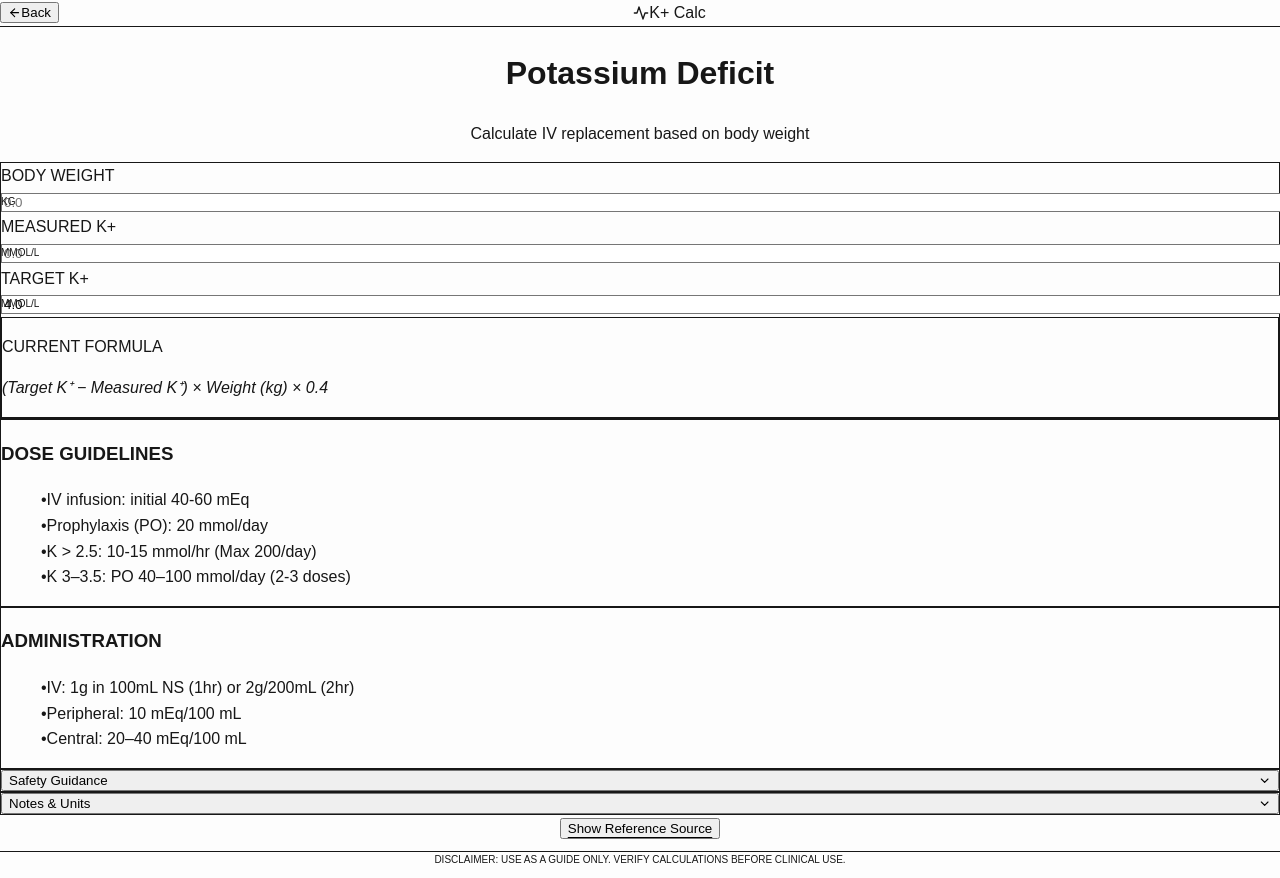
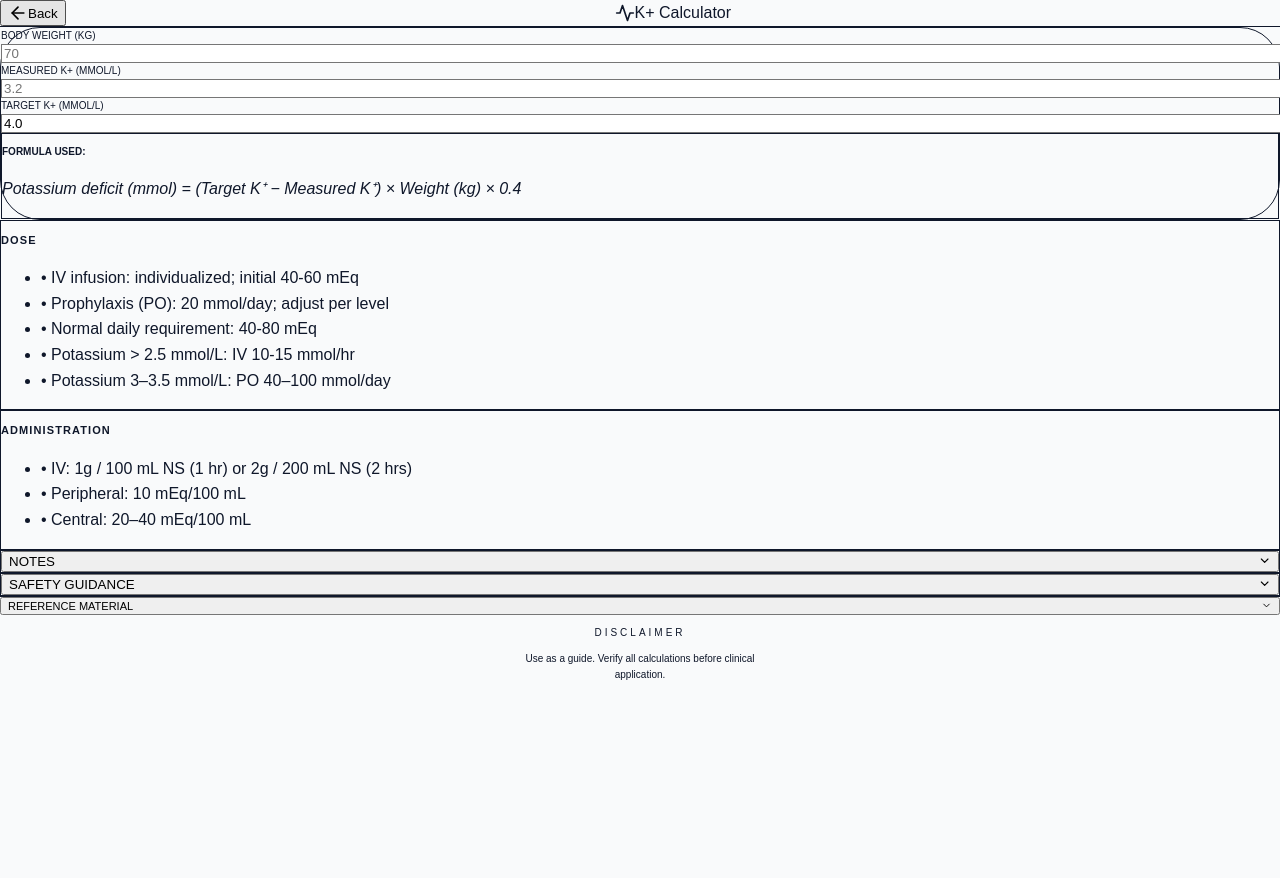
Before and after one commit to Jiahui-hub/HCTM-calculators, a Next.js app: page /calculators/potassium in a window 1280 px wide. After the commit the page ends 800 px from the top, so only its background shows below. Built offline with nearby package versions, Linux system fonts and the light colour scheme.

Commit message:
update app/calculators/potassium/page.tsx

```diff
--- a/app/calculators/potassium/page.tsx
+++ b/app/calculators/potassium/page.tsx
@@ -1,4 +1,4 @@
-"use client";
+"use client"; // MUST be first line
 
 import React, { useState } from "react";
 import { useRouter } from "next/navigation";
@@ -6,19 +6,23 @@ import { FiChevronDown, FiChevronUp, FiArrowLeft, FiActivity, FiAlertCircle } fr
 
 export default function PotassiumCalculator() {
   const router = useRouter();
+
+  // --- STATE (Original) ---
   const [weight, setWeight] = useState("");
   const [currentK, setCurrentK] = useState("");
   const [targetK, setTargetK] = useState("4.0");
   const [openRef, setOpenRef] = useState(false);
 
-  // --- Logic (KEPT EXACTLY AS PROVIDED) ---
-  const deficit = weight && currentK && targetK
+  // --- CALCULATIONS (Original Content & Logic) ---
+  const deficit =
+    weight && currentK && targetK
       ? (Number(targetK) - Number(currentK)) * Number(weight) * 0.4
       : 0;
 
   const mmolPer10ML = 13.41;
   const vialML = 10;
   const mmolPerML = mmolPer10ML / vialML;
+
   const volumeML = deficit > 0 ? deficit / mmolPerML : 0;
 
   let suggestedVials = 0;
@@ -32,200 +36,211 @@ export default function PotassiumCalculator() {
     else suggestedVials = Math.ceil(volumeML / vialML);
   }
 
+  // --- WARNING LOGIC (Original Content) ---
   let potassiumWarning = "";
   let warningColor = "";
+
   const k = Number(currentK);
   if (k > 0) {
     if (k < 2.5) {
       potassiumWarning = "Severe hypokalaemia (<2.5 mmol/L). Continuous ECG monitoring required.";
-      warningColor = "bg-red-50 border-red-200 text-red-800";
+      warningColor = "bg-red-50 text-red-700 border-red-100";
     } else if (k < 3.0) {
       potassiumWarning = "Moderate hypokalaemia (2.5–3.0 mmol/L). IV replacement with close monitoring.";
-      warningColor = "bg-orange-50 border-orange-200 text-orange-800";
+      warningColor = "bg-orange-50 text-orange-700 border-orange-100";
     } else if (k < 3.5) {
       potassiumWarning = "Mild hypokalaemia (3.0–3.5 mmol/L). Oral replacement preferred.";
-      warningColor = "bg-amber-50 border-amber-200 text-amber-800";
+      warningColor = "bg-amber-50 text-amber-700 border-amber-100";
     }
   }
 
   return (
-    <div className="min-h-screen bg-[#FDFDFD] text-slate-900 font-sans pb-10">
+    <div className="min-h-screen bg-[#F9FAFB] text-slate-900 font-sans pb-12">
+      {/* Light Theme Global Styles */}
       <style jsx global>{`
-        body { background-color: #FDFDFD !important; }
-        input[type='number']::-webkit-inner-spin-button { display: none; }
+        body { background-color: #F9FAFB !important; color: #0f172a !important; }
+        input::-webkit-outer-spin-button, input::-webkit-inner-spin-button { -webkit-appearance: none; margin: 0; }
       `}</style>
 
-      {/* Modern Header */}
-      <nav className="sticky top-0 z-50 bg-white/90 backdrop-blur-md border-b border-slate-100 px-4 py-4">
-        <div className="max-w-3xl mx-auto flex items-center justify-between">
-          <button onClick={() => router.back()} className="flex items-center gap-2 text-indigo-600 font-medium hover:opacity-70 transition">
-            <FiArrowLeft /> <span>Back</span>
+      {/* Modern Top Navigation */}
+      <nav className="sticky top-0 z-50 bg-white/80 backdrop-blur-md border-b border-slate-200 px-4 py-4">
+        <div className="max-w-2xl mx-auto flex items-center justify-between">
+          <button
+            onClick={() => router.back()}
+            className="flex items-center gap-2 text-indigo-600 font-semibold hover:opacity-70 transition-all active:scale-95"
+          >
+            <FiArrowLeft size={20} />
+            <span>Back</span>
           </button>
-          <div className="flex items-center gap-2 font-bold text-slate-800">
-            <FiActivity className="text-indigo-600" />
-            <span>K+ Calc</span>
+          <div className="flex items-center gap-2">
+            <FiActivity className="text-indigo-600" size={20} />
+            <span className="font-bold tracking-tight">K+ Calculator</span>
           </div>
-          <div className="w-10" />
+          <div className="w-12" />
         </div>
       </nav>
 
-      <main className="max-w-3xl mx-auto px-4 pt-8 space-y-6">
-        <header className="text-center space-y-2">
-          <h1 className="text-3xl font-extrabold tracking-tight text-slate-900">Potassium Deficit</h1>
-          <p className="text-slate-500 text-sm">Calculate IV replacement based on body weight</p>
-        </header>
+      <main className="max-w-2xl mx-auto px-5 pt-8 space-y-6">
 
         {/* Input Card */}
-        <section className="bg-white rounded-3xl border border-slate-200 shadow-sm p-6 md:p-8">
+        <section className="bg-white rounded-[2.5rem] border border-slate-200 shadow-sm p-8 space-y-6 transition-all">
           <div className="grid grid-cols-1 md:grid-cols-3 gap-6">
-            <InputGroup label="Body Weight" unit="kg" value={weight} setValue={setWeight} />
-            <InputGroup label="Measured K+" unit="mmol/L" value={currentK} setValue={setCurrentK} />
-            <InputGroup label="Target K+" unit="mmol/L" value={targetK} setValue={setTargetK} />
+            <InputGroup label="Body weight (kg)" value={weight} setValue={setWeight} placeholder="70" />
+            <InputGroup label="Measured K+ (mmol/L)" value={currentK} setValue={setCurrentK} placeholder="3.2" />
+            <InputGroup label="Target K+ (mmol/L)" value={targetK} setValue={setTargetK} placeholder="4.0" />
           </div>
 
-          <div className="mt-8 p-4 bg-indigo-50/50 rounded-2xl border border-indigo-100">
-             <p className="text-xs font-semibold text-indigo-900 uppercase tracking-wider mb-1">Current Formula</p>
-             <p className="text-sm text-indigo-700 italic">(Target K⁺ − Measured K⁺) × Weight (kg) × 0.4</p>
+          <div className="bg-slate-50 rounded-2xl p-4 border border-slate-100">
+            <h3 className="text-[10px] font-bold text-slate-400 uppercase tracking-widest mb-1">Formula used:</h3>
+            <p className="text-sm font-medium text-slate-700 italic">
+              Potassium deficit (mmol) = (Target K⁺ − Measured K⁺) × Weight (kg) × 0.4
+            </p>
           </div>
         </section>
 
-        {/* Dynamic Warning Alert */}
+        {/* Original Warnings */}
         {potassiumWarning && (
           <div className={`flex gap-3 p-4 rounded-2xl border animate-in fade-in slide-in-from-top-2 ${warningColor}`}>
-            <FiAlertCircle className="shrink-0 mt-0.5" />
-            <p className="text-sm font-medium">{potassiumWarning}</p>
+            <FiAlertCircle className="shrink-0 mt-0.5" size={18} />
+            <p className="text-sm font-bold">{potassiumWarning}</p>
           </div>
         )}
 
         {/* Results Card */}
         {deficit > 0 && (
-          <div className="bg-slate-900 rounded-[2.5rem] p-8 text-white shadow-2xl shadow-indigo-200 animate-in zoom-in-95 duration-300">
+          <div className="bg-slate-900 rounded-[2.5rem] p-8 text-white shadow-2xl shadow-slate-200 transition-all animate-in zoom-in-95">
             <div className="text-center space-y-1 mb-8">
-              <span className="text-indigo-400 text-xs font-bold uppercase tracking-[0.2em]">Total Deficit</span>
-              <h2 className="text-5xl font-black">{deficit.toFixed(1)} <small className="text-xl font-normal opacity-60">mmol</small></h2>
+              <span className="text-indigo-400 text-[10px] font-black uppercase tracking-widest">Total Deficit Result</span>
+              <h2 className="text-6xl font-black tracking-tighter tabular-nums">
+                {deficit.toFixed(1)} <span className="text-xl font-normal opacity-50 italic">mmol</span>
+              </h2>
             </div>
 
-            <div className="grid grid-cols-1 sm:grid-cols-2 gap-4">
-              <div className="bg-white/10 rounded-2xl p-5 border border-white/10 text-center">
-                <p className="text-xs text-indigo-300 font-medium mb-1">Volume (Injecsol K10)</p>
-                <p className="text-2xl font-bold">{volumeML.toFixed(1)} <span className="text-sm font-normal">mL</span></p>
+            <div className="grid grid-cols-1 sm:grid-cols-2 gap-3">
+              <div className="bg-white/10 rounded-2xl p-5 border border-white/10">
+                <p className="text-[10px] font-bold text-indigo-300 uppercase mb-1">Volume (Injecsol K10)</p>
+                <p className="text-2xl font-black">{volumeML.toFixed(1)} <span className="text-sm font-normal">mL</span></p>
               </div>
-              <div className="bg-white/10 rounded-2xl p-5 border border-white/10 text-center">
-                <p className="text-xs text-indigo-300 font-medium mb-1">Suggested Vials</p>
-                <p className="text-2xl font-bold">{suggestedVials} <span className="text-sm font-normal">Vial(s)</span></p>
+              <div className="bg-indigo-500/20 rounded-2xl p-5 border border-indigo-500/30">
+                <p className="text-[10px] font-bold text-indigo-300 uppercase mb-1">Suggested Vials</p>
+                <p className="text-2xl font-black">{suggestedVials} <span className="text-sm font-normal italic">vial(s)</span></p>
               </div>
             </div>
 
             {Number(currentK) > 2.5 && (
-              <div className="mt-6 flex items-center justify-center gap-2 text-xs bg-red-500/20 text-red-200 py-2 px-4 rounded-full">
-                <span>⚠ Adjust infusion carefully (K &gt; 2.5)</span>
+              <div className="mt-6 flex items-center justify-center gap-2 text-[11px] bg-red-500/20 text-red-200 py-2.5 px-4 rounded-xl border border-red-500/20">
+                ⚠ Measured potassium &gt; 2.5 mmol/L — adjust infusion carefully
               </div>
             )}
           </div>
         )}
 
-        {/* Information Grid */}
-        <div className="grid md:grid-cols-2 gap-4">
-          <DisplayCard title="Dose Guidelines">
-            <ul className="space-y-3 text-sm text-slate-600">
-              <li className="flex gap-2"><span>•</span> <span>IV infusion: initial 40-60 mEq</span></li>
-              <li className="flex gap-2"><span>•</span> <span>Prophylaxis (PO): 20 mmol/day</span></li>
-              <li className="flex gap-2"><span>•</span> <span>K &gt; 2.5: 10-15 mmol/hr (Max 200/day)</span></li>
-              <li className="flex gap-2"><span>•</span> <span>K 3–3.5: PO 40–100 mmol/day (2-3 doses)</span></li>
+        {/* Information Grid (Original Content) */}
+        <div className="grid grid-cols-1 md:grid-cols-2 gap-4">
+          <DetailCard title="Dose">
+            <ul className="text-xs space-y-2.5 text-slate-600 font-medium">
+              <li>• IV infusion: individualized; initial 40-60 mEq</li>
+              <li>• Prophylaxis (PO): 20 mmol/day; adjust per level</li>
+              <li>• Normal daily requirement: 40-80 mEq</li>
+              <li>• Potassium &gt; 2.5 mmol/L: IV 10-15 mmol/hr</li>
+              <li>• Potassium 3–3.5 mmol/L: PO 40–100 mmol/day</li>
             </ul>
-          </DisplayCard>
+          </DetailCard>
 
-          <DisplayCard title="Administration">
-            <ul className="space-y-3 text-sm text-slate-600">
-              <li className="flex gap-2"><span>•</span> <span>IV: 1g in 100mL NS (1hr) or 2g/200mL (2hr)</span></li>
-              <li className="flex gap-2"><span>•</span> <span>Peripheral: 10 mEq/100 mL</span></li>
-              <li className="flex gap-2"><span>•</span> <span>Central: 20–40 mEq/100 mL</span></li>
+          <DetailCard title="Administration">
+            <ul className="text-xs space-y-2.5 text-slate-600 font-medium">
+              <li>• IV: 1g / 100 mL NS (1 hr) or 2g / 200 mL NS (2 hrs)</li>
+              <li>• Peripheral: 10 mEq/100 mL</li>
+              <li>• Central: 20–40 mEq/100 mL</li>
             </ul>
-          </DisplayCard>
+          </DetailCard>
         </div>
 
-        {/* Safety & Notes */}
-        <div className="space-y-4">
-          <ExpandableSection title="Safety Guidance">
-             <ul className="space-y-2 text-sm text-slate-600 list-disc pl-4">
+        {/* Collapsible Sections (Original Content) */}
+        <div className="space-y-3">
+          <ExpandableItem title="Notes">
+            <ul className="text-xs space-y-2 text-slate-600 list-disc pl-4 font-medium">
+              <li>1 vial of K10% = 1g KCl (13.41 mmol)</li>
+              <li>Potassium 1 mEq/L = 1 mmol/L</li>
+              <li>Dilute before use; not for bolus</li>
+            </ul>
+          </ExpandableItem>
+
+          <ExpandableItem title="Safety Guidance">
+            <ul className="text-xs space-y-2 text-slate-600 list-disc pl-4 font-medium">
               <li>Check renal & cardiac status before IV replacement</li>
               <li>Central access for rates &gt; 20 mmol/hr</li>
-                <li>Re-check serum potassium after every 40–60 mmol</li>
+              <li>Re-check serum K+ after every 40–60 mmol</li>
               <li>Correct hypomagnesaemia if present</li>
             </ul>
-          </ExpandableSection>
+          </ExpandableItem>
 
-          <ExpandableSection title="Notes & Units">
-             <ul className="space-y-2 text-sm text-slate-600 list-disc pl-4">
-                <li>1 vial of K10% = 1g KCl (13.41 mmol)</li>
-                <li>Potassium 1 mEq/L = 1 mmol/L</li>
-                <li>Dilute before use; <strong>never bolus</strong></li>
-             </ul>
-          </ExpandableSection>
-
-          <ReferenceSection openRef={openRef} setOpenRef={setOpenRef} />
+          {/* Reference */}
+          <div className="pt-4 border-t border-slate-200">
+            <button
+              onClick={() => setOpenRef(!openRef)}
+              className="flex w-full items-center justify-between text-[11px] font-bold text-slate-400 uppercase tracking-widest"
+            >
+              Reference Material {openRef ? <FiChevronUp /> : <FiChevronDown />}
+            </button>
+            {openRef && (
+              <div className="mt-4 p-4 bg-white border border-slate-100 rounded-2xl text-[11px] text-slate-500 italic leading-relaxed">
+                Alldredge B.K., Corelli R.L., Ernst M.E., Guglielmo B.J., Jacobson P.A., Kradjan W.A. Koda-Kimble and Young’s Applied Therapeutics. 10th ed. Lippincott; 2013.
+              </div>
+            )}
+          </div>
         </div>
 
-        <p className="text-[10px] text-slate-400 text-center pt-8 border-t border-slate-100 uppercase tracking-widest">
-          Disclaimer: Use as a guide only. Verify calculations before clinical use.
+        <footer className="text-center pt-8">
+          <p className="text-[10px] font-bold text-slate-300 uppercase tracking-[0.3em]">Disclaimer</p>
+          <p className="text-[10px] text-slate-400 mt-1 max-w-[280px] mx-auto">
+            Use as a guide. Verify all calculations before clinical application.
           </p>
+        </footer>
       </main>
     </div>
   );
 }
 
-// --- Specialized Helper Components ---
+// --- Helper UI Components ---
 
-function InputGroup({ label, unit, value, setValue }: { label: string; unit: string; value: string; setValue: (v: string) => void }) {
+function InputGroup({ label, value, setValue, placeholder }: any) {
   return (
-    <div className="flex flex-col space-y-2">
-      <label className="text-xs font-bold text-slate-500 uppercase tracking-tight">{label}</label>
-      <div className="relative">
+    <div className="flex flex-col gap-2">
+      <label className="text-[10px] font-black uppercase tracking-widest text-slate-400 ml-1">{label}</label>
       <input
         type="number"
         value={value}
         onChange={(e) => setValue(e.target.value)}
-          className="w-full bg-slate-50 border border-slate-200 rounded-2xl py-4 px-4 font-bold text-lg focus:outline-none focus:ring-2 focus:ring-indigo-500/20 focus:border-indigo-500 transition-all"
-          placeholder="0.0"
+        placeholder={placeholder}
+        className="w-full bg-slate-50 border border-slate-200 rounded-2xl py-4 px-5 font-bold text-lg outline-none transition-all focus:bg-white focus:ring-4 focus:ring-indigo-500/10 focus:border-indigo-500"
       />
-        <span className="absolute right-4 top-1/2 -translate-y-1/2 text-[10px] font-bold text-slate-400 uppercase">{unit}</span>
-      </div>
     </div>
   );
 }
 
-function DisplayCard({ title, children }: { title: string; children: React.ReactNode }) {
+function DetailCard({ title, children }: any) {
   return (
-    <div className="bg-white border border-slate-100 rounded-3xl p-6 shadow-sm">
-      <h3 className="text-sm font-bold text-slate-900 mb-4 uppercase tracking-wider">{title}</h3>
+    <div className="bg-white rounded-3xl p-6 border border-slate-200/60 shadow-sm">
+      <h3 className="text-[11px] font-black uppercase tracking-[0.1em] text-slate-800 mb-4 flex items-center gap-2">
+        <span className="w-1 h-3 bg-indigo-500 rounded-full"></span> {title}
+      </h3>
       {children}
     </div>
   );
 }
 
-function ExpandableSection({ title, children }: { title: string; children: React.ReactNode }) {
+function ExpandableItem({ title, children }: any) {
   const [open, setOpen] = useState(false);
   return (
-    <div className="bg-slate-50 border border-slate-100 rounded-2xl overflow-hidden">
-      <button onClick={() => setOpen(!open)} className="w-full flex items-center justify-between p-4 font-bold text-sm text-slate-700">
+    <div className="bg-white border border-slate-200 rounded-2xl overflow-hidden shadow-sm">
+      <button
+        onClick={() => setOpen(!open)}
+        className="w-full flex items-center justify-between p-4 text-xs font-bold text-slate-700 uppercase tracking-widest"
+      >
         {title} {open ? <FiChevronUp /> : <FiChevronDown />}
       </button>
-      {open && <div className="p-4 pt-0 border-t border-slate-200/50 bg-white">{children}</div>}
+      {open && <div className="px-4 pb-4 animate-in fade-in slide-in-from-top-1">{children}</div>}
     </div>
   );
 }
-
-function ReferenceSection({ openRef, setOpenRef }: any) {
-  return (
-    <div className="text-center">
-      <button onClick={() => setOpenRef(!openRef)} className="text-xs font-medium text-slate-400 underline underline-offset-4">
-        {openRef ? "Hide Reference" : "Show Reference Source"}
-      </button>
-      {openRef && (
-        <div className="mt-4 p-4 text-[11px] text-slate-500 leading-relaxed bg-slate-50 rounded-xl italic">
-          Alldredge B.K., et al. Koda-Kimble and Young’s Applied Therapeutics. 10th ed. Lippincott; 2013.
-        </div>
-      )}
-    </div>
-  );
-}
```
Lines whose indentation alone changed are shown as unchanged.
